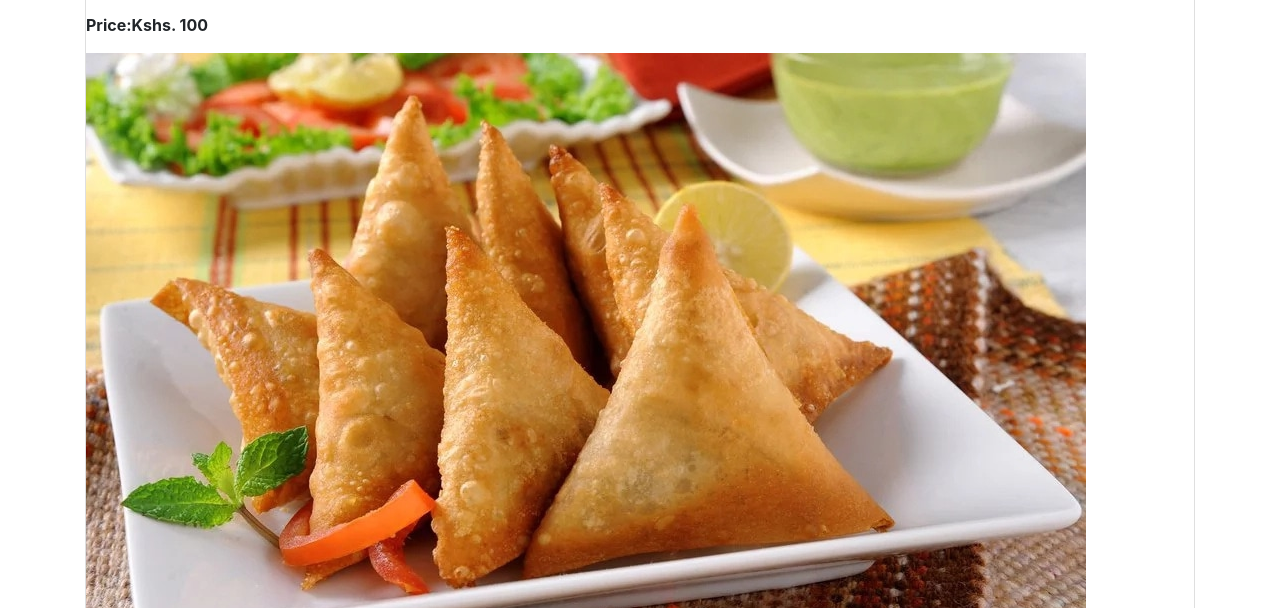
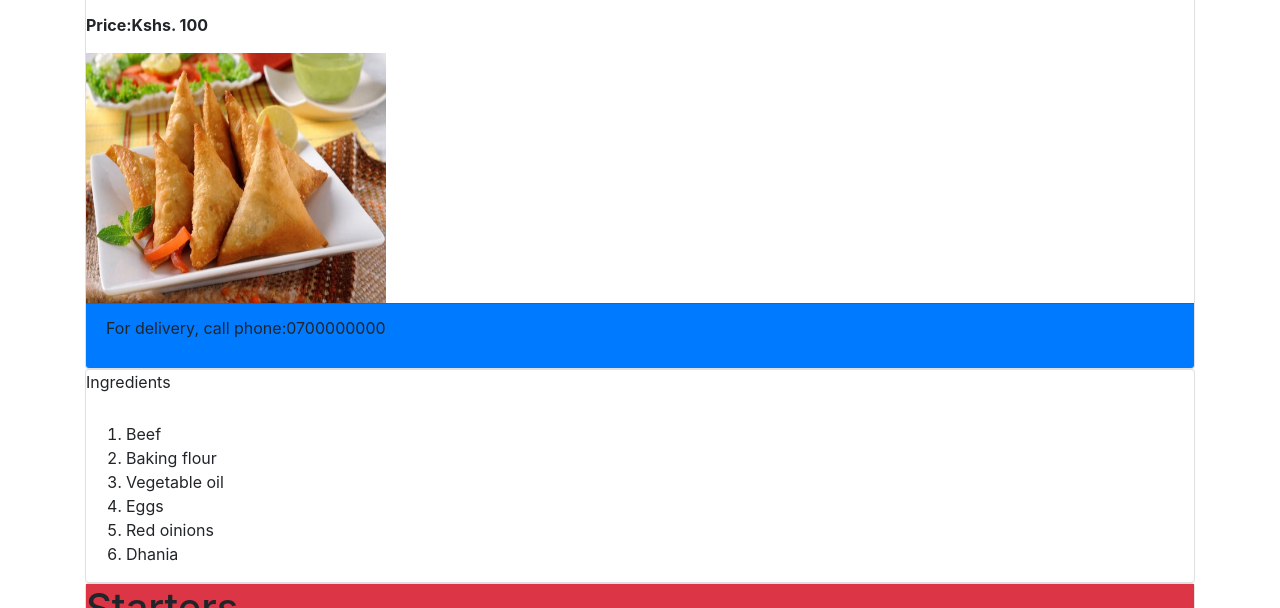
Before and after one commit to Wairimuk/catering, a plain HTML site: page index.html in a window 1280 px wide. Shown: the part 344-952 px from the top of the page. Drawn offline with nearby package versions, Linux system fonts and the light colour scheme.

Commit message:
add classes card and card-title divs

```diff
--- a/css/index.css
+++ b/css/index.css
@@ -1,4 +1,4 @@
-.card-body img {
+img {
   width: 300px;
   height: 250px;
 }
--- a/index.html
+++ b/index.html
@@ -31,11 +31,25 @@
         <p>Samosas</p>
         <p>Price:Kshs. 100</p>
         <img src="./images/snack2.jpg" alt="Food photo">
-        </ul>
       </div>
       <div class="card-footer bg-primary">
         <p>For delivery, call phone:0700000000</p>
       </div>
+    </div>
+
+    <div class="card">
+      <div class="card-title">
+        <p>Ingredients</p>
+      </div>
+
+      <ol>
+        <li>Beef</li>
+        <li>Baking flour</li>
+        <li>Vegetable oil</li>
+        <li>Eggs</li>
+        <li>Red oinions</li>
+        <li>Dhania</li>
+      </ol>
     </div>
 
 
```
